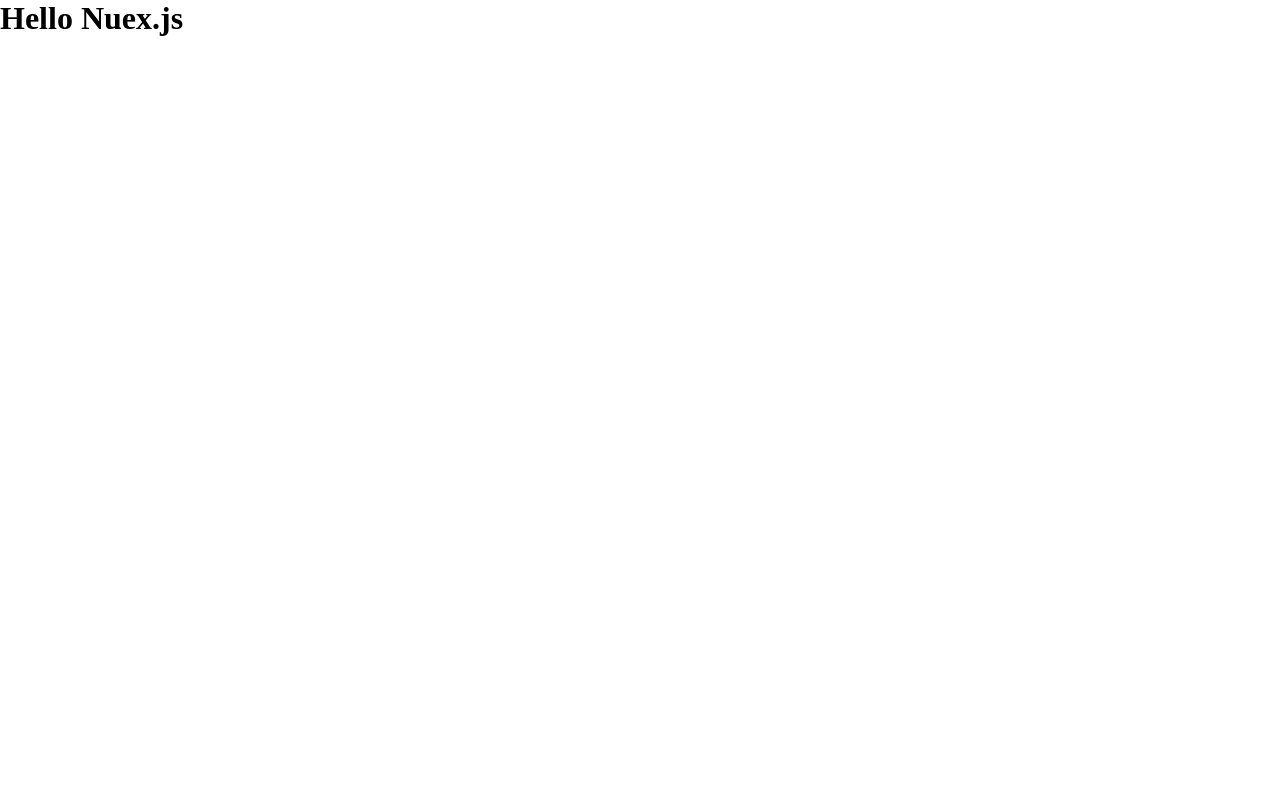
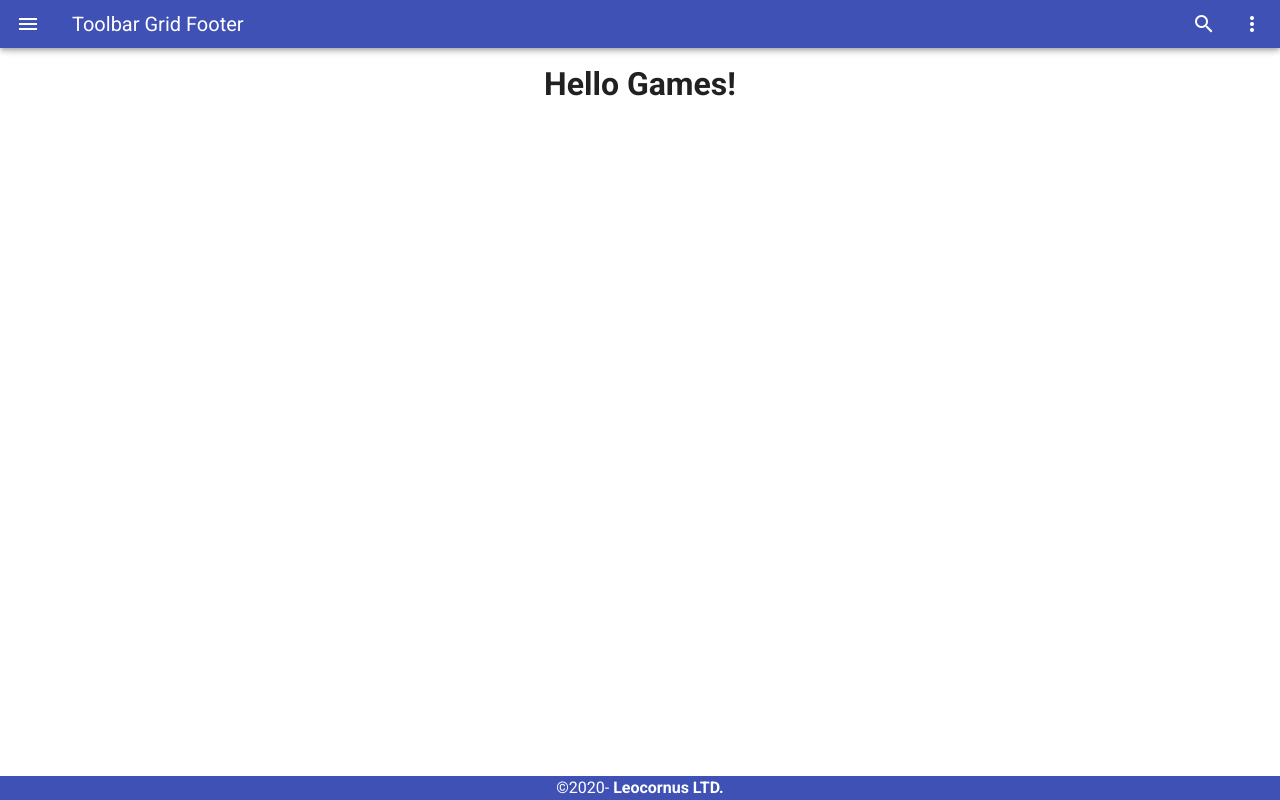
Before and after one commit to gamedepo/games, a Nuxt app: page / in a window 1280 px wide. Built offline with nearby package versions, Linux system fonts and the light colour scheme; no server answers.

Commit message:
work on the homepage.

```diff
--- a/pages/index.vue
+++ b/pages/index.vue
@@ -1,6 +1,7 @@
 <template lang="pug">
-div
-  h1 Hello Nuex.js
+v-container(grid-list-md text-center)
+
+  h1 Hello Games!
 
   v-chip(
     v-if="$auth.loggedIn"
@@ -14,11 +15,16 @@ div
 <script>
 export default {
 
+    // set the layout, the file name in layouts folder.
+    layout: 'vuetify',
+
+    name: 'GameHomepage',
+
     auth: false,
 
     computed: {
+
         email() {
-
             console.log(this.$auth.user);
             return this.$auth.user.email;
         }
```
